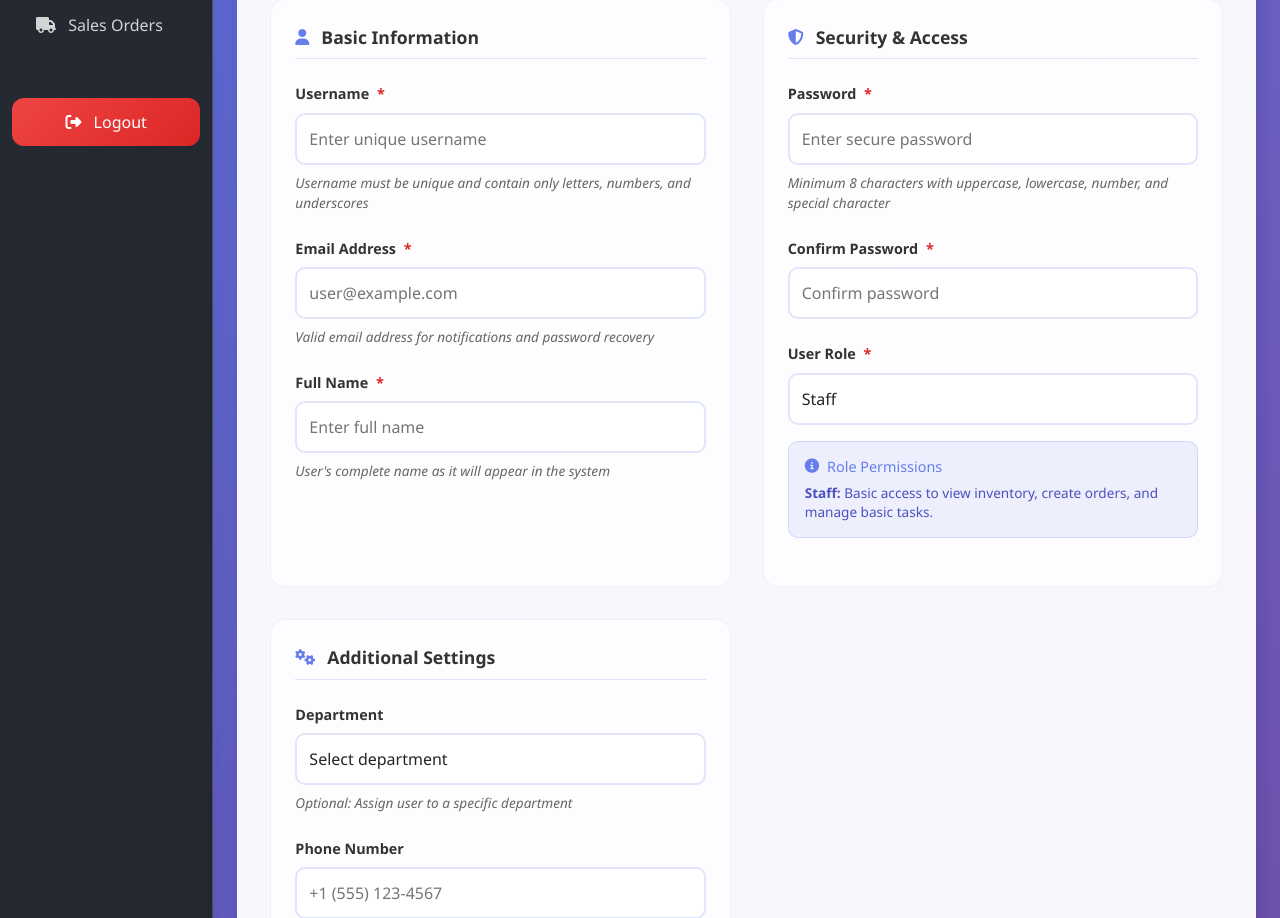
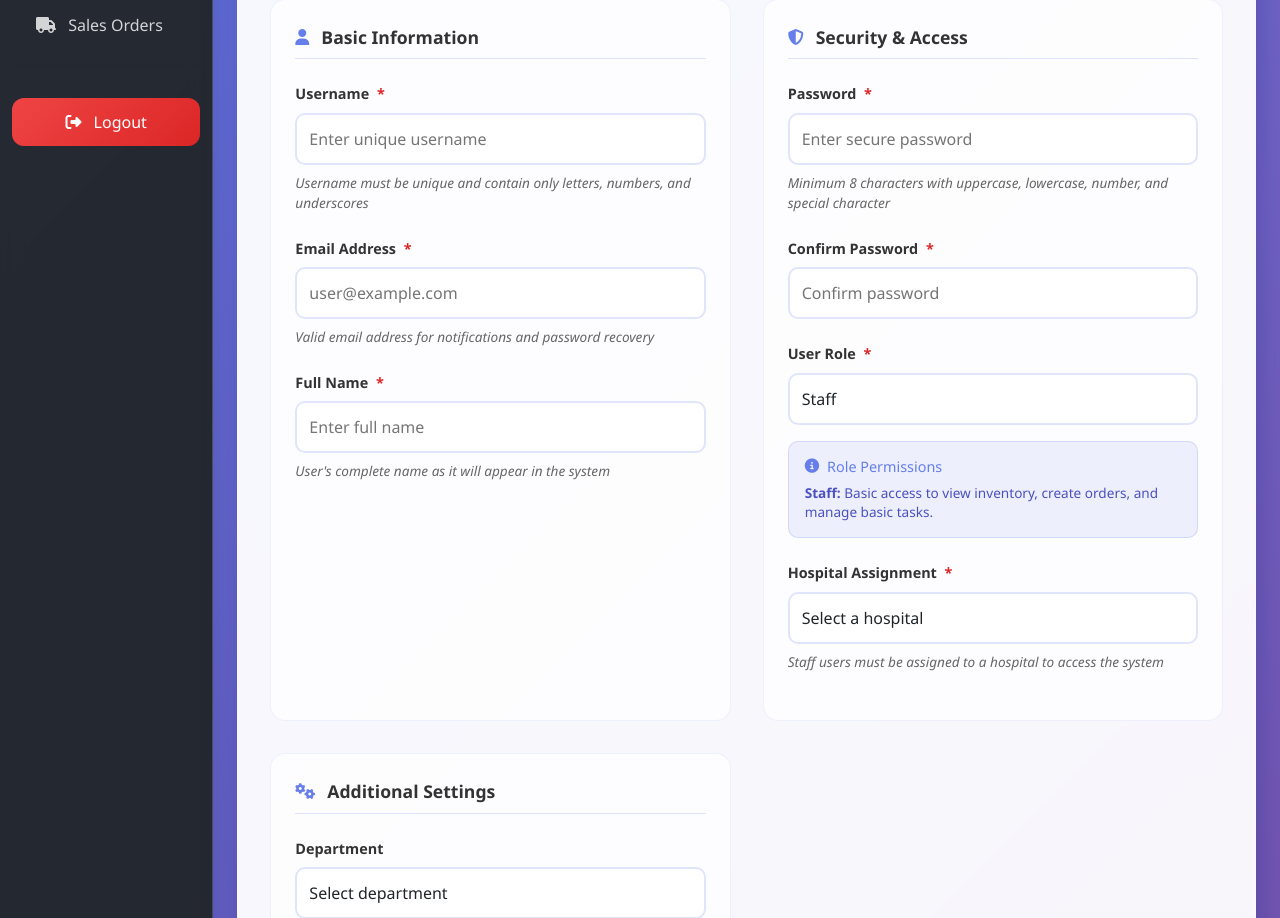
Before and after one commit to Kwakuabu/warehouse_management_system, a FastAPI app: template warehouse_management_system-main/backend/app/templates/settings/users_add.html in a window 1280 px wide. Shown: the part 375-1293 px from the top of the page. Run offline with FastAPI, Linux system fonts and the light colour scheme; the template is opened without the code that fills it, so the values that code supplies are empty.

Commit message:
Fix admin user creation functionality - add hospital assignment validation and approval fields

```diff
--- a/warehouse_management_system-main/backend/app/templates/settings/users_add.html
+++ b/warehouse_management_system-main/backend/app/templates/settings/users_add.html
@@ -472,6 +472,21 @@
                             </p>
                         </div>
                     </div>
+
+                    <!-- Hospital selection for staff users -->
+                    <div class="form-group" id="hospitalSelection" style="display: none;">
+                        <label for="hospital_id" class="form-label">
+                            Hospital Assignment
+                            <span class="required-field">*</span>
+                        </label>
+                        <select class="form-select" id="hospital_id" name="hospital_id">
+                            <option value="">Select a hospital</option>
+                            <option value="2">City General Hospital</option>
+                            <option value="3">Regional Medical Center</option>
+                            <option value="4">Community Health Hospital</option>
+                        </select>
+                        <div class="info-text">Staff users must be assigned to a hospital to access the system</div>
+                    </div>
                 </div>
 
                 <!-- Additional Settings -->
@@ -528,6 +543,19 @@
 
 {% block extra_js %}
 <script>
+    // Initialize hospital selection visibility on page load
+    document.addEventListener('DOMContentLoaded', function() {
+        const roleSelect = document.getElementById('role');
+        const hospitalSelection = document.getElementById('hospitalSelection');
+        const hospitalSelect = document.getElementById('hospital_id');
+
+        // Since staff is selected by default, show hospital selection
+        if (roleSelect.value === 'staff') {
+            hospitalSelection.style.display = 'block';
+            hospitalSelect.required = true;
+        }
+    });
+
     // Password strength checker
     document.getElementById('password').addEventListener('input', function() {
         const password = this.value;
@@ -586,10 +614,12 @@
         }
     });
 
-    // Role description updater
+    // Role description updater and hospital selection visibility
     document.getElementById('role').addEventListener('change', function() {
         const role = this.value;
         const description = document.getElementById('roleDescription');
+        const hospitalSelection = document.getElementById('hospitalSelection');
+        const hospitalSelect = document.getElementById('hospital_id');
 
         const roleDescriptions = {
             'staff': '<strong>Staff:</strong> Basic access to view inventory, create orders, and manage basic tasks.',
@@ -598,6 +628,16 @@
         };
 
         description.innerHTML = roleDescriptions[role] || 'Select a role to see permissions';
+
+        // Show/hide hospital selection based on role
+        if (role === 'staff') {
+            hospitalSelection.style.display = 'block';
+            hospitalSelect.required = true;
+        } else {
+            hospitalSelection.style.display = 'none';
+            hospitalSelect.required = false;
+            hospitalSelect.value = '';
+        }
     });
 
     // Form validation
@@ -606,6 +646,8 @@
         const confirmPassword = document.getElementById('confirm_password').value;
         const username = document.getElementById('username').value;
         const email = document.getElementById('email').value;
+        const role = document.getElementById('role').value;
+        const hospitalId = document.getElementById('hospital_id').value;
 
         // Check password match
         if (password !== confirmPassword) {
@@ -636,6 +678,13 @@
             return;
         }
 
+        // Validate hospital selection for staff users
+        if (role === 'staff' && !hospitalId) {
+            e.preventDefault();
+            alert('Staff users must select a hospital!');
+            return;
+        }
+
         // Confirm user creation
         if (!confirm('Are you sure you want to create this user account?')) {
             e.preventDefault();
```
Also changed, not shown: warehouse_management_system-main/backend/app/routes/settings.py (+33 -0 lines).
